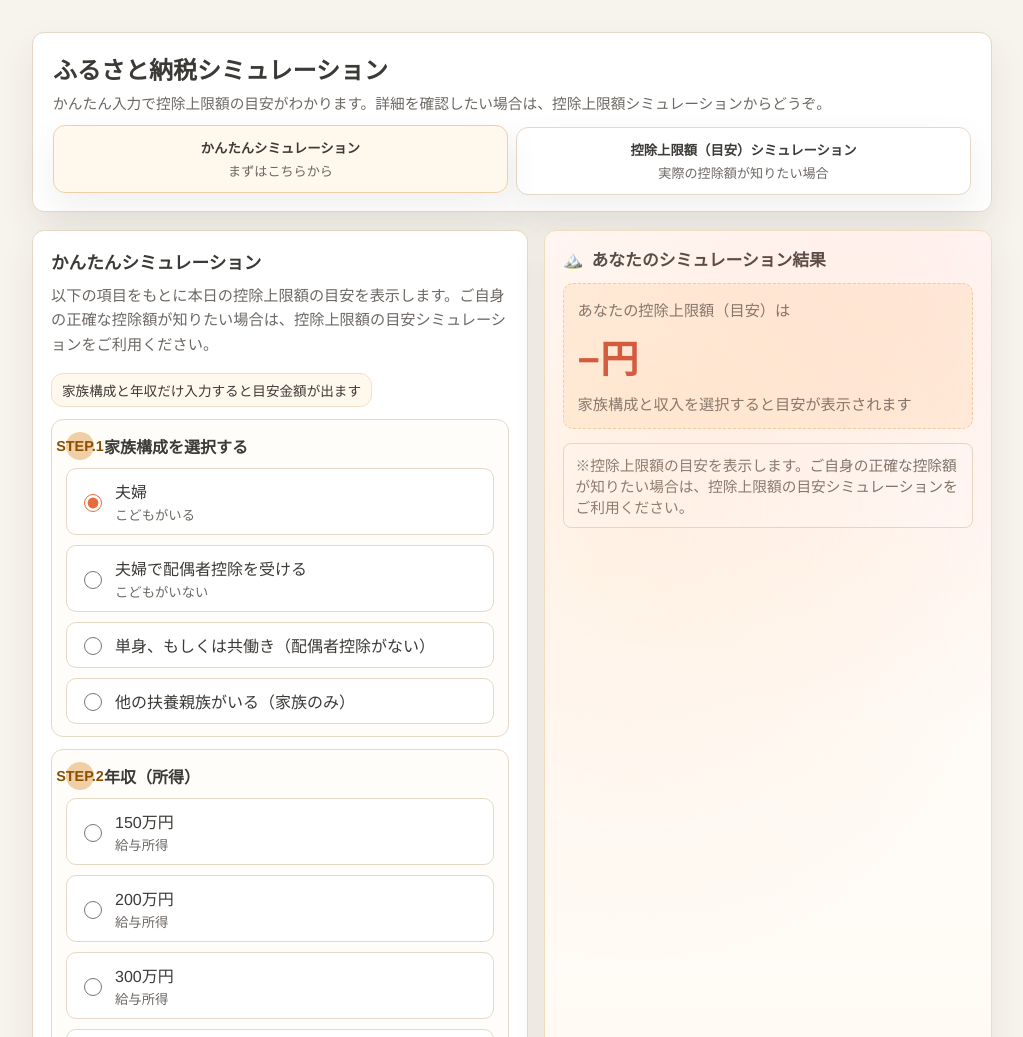
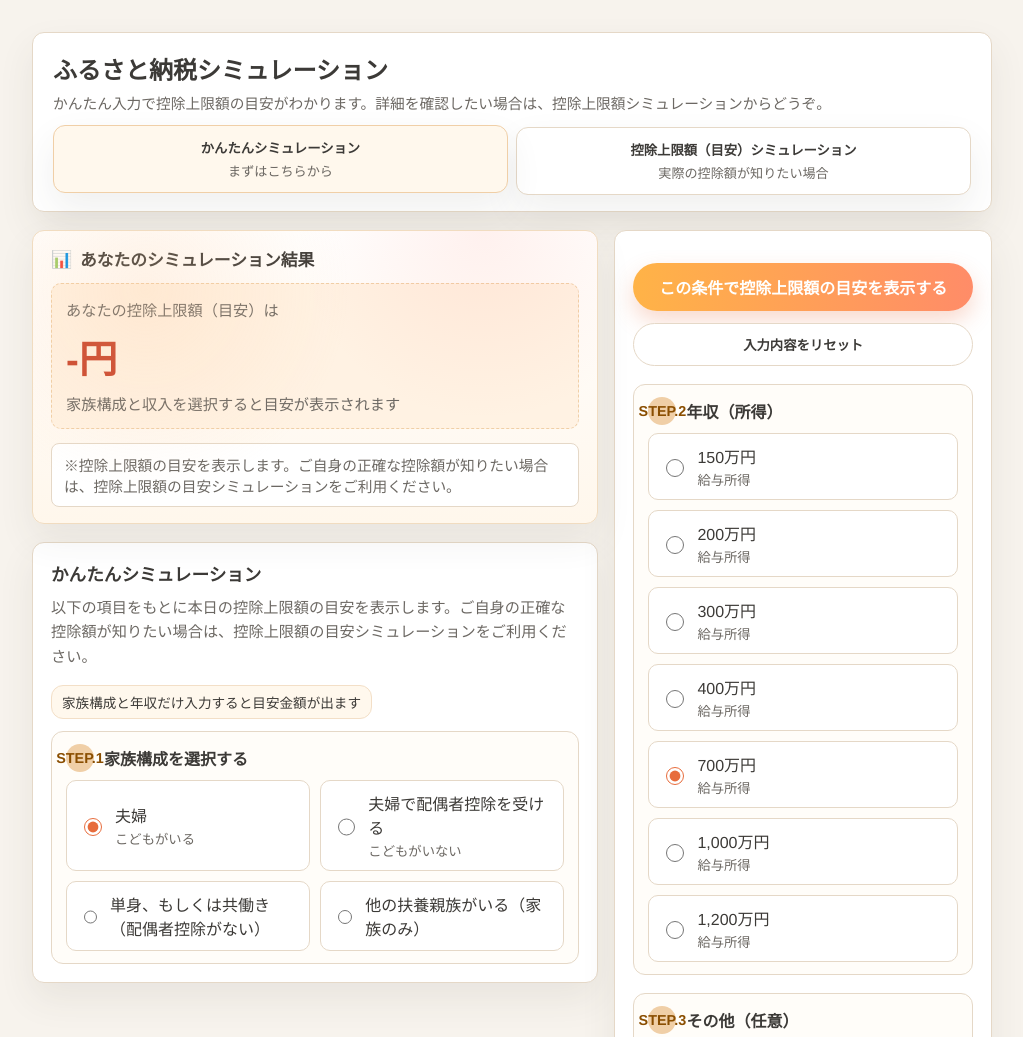
Before and after one commit to riosecca/furusato-tax-calculator, a website: page docs/index.html in a window 1280 px wide. Shown: the top 1037 px of the page, without its empty margins (128-1151 px from the left). Drawn offline with Linux system fonts and the light colour scheme.

Commit message:
{commitment comments}

```diff
--- a/docs/index.html
+++ b/docs/index.html
@@ -102,6 +102,42 @@
       display: grid;
       grid-template-columns: 1.05fr 0.95fr;
       gap: 16px;
+    }
+
+    .layout.layout-simple {
+      grid-template-columns: minmax(0, 1fr);
+    }
+
+    .simple-column {
+      display: flex;
+      flex-direction: column;
+      gap: 18px;
+    }
+
+    .simple-side-card {
+      display: flex;
+      flex-direction: column;
+      gap: 18px;
+    }
+
+    .simple-actions {
+      width: 100%;
+      display: flex;
+      flex-direction: column;
+      align-items: stretch;
+      gap: 12px;
+    }
+
+    .simple-actions .btn-primary,
+    .simple-actions .btn-secondary {
+      width: 100%;
+    }
+
+    @media (min-width: 960px) {
+      .layout.layout-simple {
+        grid-template-columns: minmax(0, 0.6fr) minmax(0, 0.4fr);
+        align-items: start;
+      }
     }
 
     .card {
@@ -448,7 +484,23 @@
     </header>
 
       <main class="panel" id="panel-simple" aria-labelledby="tab-simple">
-      <div class="layout">
+        <div class="layout layout-simple">
+          <div class="simple-column">
+            <aside class="side-card">
+              <div class="result-title">
+                <span aria-hidden="true">📊</span>
+                あなたのシミュレーション結果
+              </div>
+              <div class="result-body" id="simple-result">
+                <p class="result-note">あなたの控除上限額（目安）は</p>
+                <p class="result-value" id="simple-amount">-円</p>
+                <p class="result-note">家族構成と収入を選択すると目安が表示されます</p>
+              </div>
+              <div class="result-footer">
+                ※控除上限額の目安を表示します。ご自身の正確な控除額が知りたい場合は、控除上限額の目安シミュレーションをご利用ください。
+              </div>
+            </aside>
+
             <section class="card">
               <div class="section-title">かんたんシミュレーション</div>
               <p class="section-desc">
@@ -490,6 +542,15 @@
                       </div>
                     </label>
                   </div>
+                </div>
+              </div>
+            </section>
+          </div>
+
+          <section class="card simple-side-card">
+            <div class="actions simple-actions">
+              <button id="btn-simple-calc" class="btn-primary" type="button">この条件で控除上限額の目安を表示する</button>
+              <button id="btn-simple-reset" class="btn-secondary" type="button">入力内容をリセット</button>
             </div>
 
             <div class="step">
@@ -566,28 +627,7 @@
                 </label>
               </div>
             </div>
-          </div>
-
-          <div class="actions">
-            <button id="btn-simple-calc" class="btn-primary" type="button">この条件で控除上限額の目安を表示する</button>
-            <button id="btn-simple-reset" class="btn-secondary" type="button">入力内容をリセット</button>
-          </div>
           </section>
-
-        <aside class="side-card">
-          <div class="result-title">
-            <span aria-hidden="true">🏔️</span>
-            あなたのシミュレーション結果
-          </div>
-          <div class="result-body" id="result-card">
-            <p class="result-note" id="result-note">あなたの控除上限額（目安）は</p>
-            <p class="result-value" id="result-value">−<span>円</span></p>
-            <p class="result-note" id="result-detail">家族構成と収入を選択してください</p>
-          </div>
-          <div class="result-footer">
-            ※控除上限額の目安を表示します。ご自身の正確な控除額が知りたい場合は、控除上限額の目安シミュレーションをご利用ください。
-          </div>
-        </aside>
         </div>
       </main>
 
```
Lines whose indentation alone changed are shown as unchanged.
